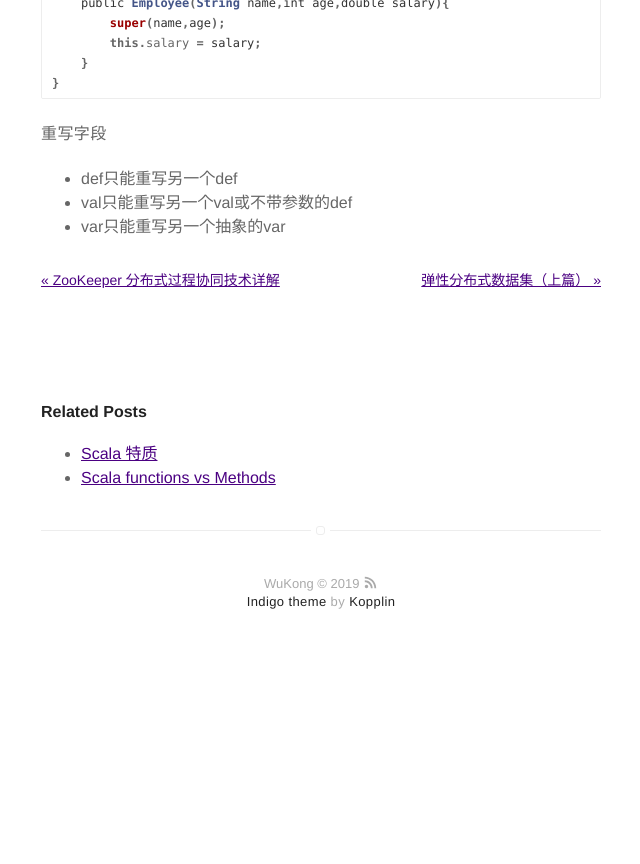
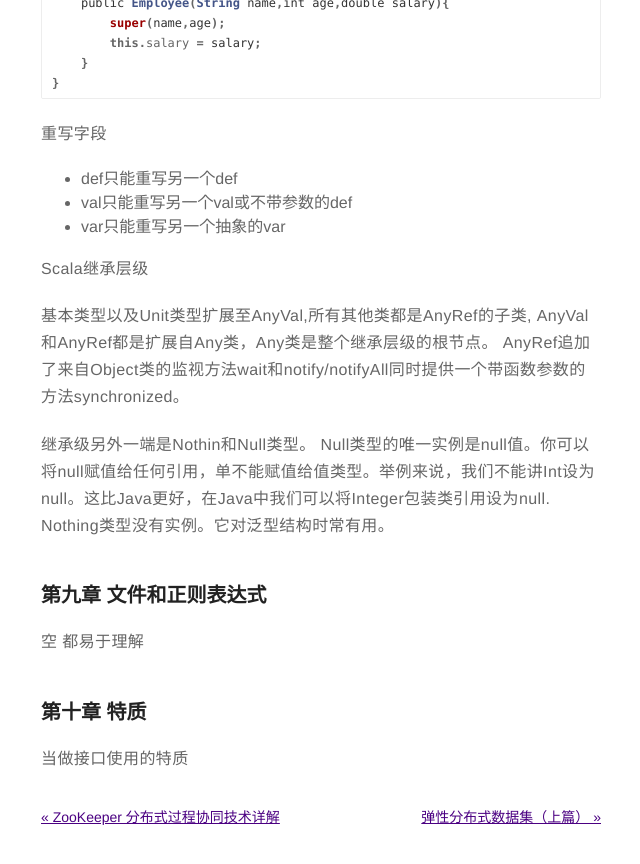
Before and after one commit to legend91325/legend91325.github.io, a Jekyll site: the page built from _posts/2019/2019-08-16-markdown-Scala_learn_note_one.md, in a window 1280 px wide and 900 px high, scrolled down 8149 px. Shown: the top 864 px of the window, without its empty margins (319-959 px from the left). Built offline with Jekyll 4.4.1, drawn with Linux system fonts in a browser that asks for light colours; before the commit the page ends 8822 px from its top, so only the background shows below that.

Commit message:
update scala doc

```diff
--- a/_posts/2019/2019-08-16-markdown-Scala_learn_note_one.md
+++ b/_posts/2019/2019-08-16-markdown-Scala_learn_note_one.md
@@ -347,3 +347,21 @@ public class Employee extends Person {
 - def只能重写另一个def
 - val只能重写另一个val或不带参数的def
 - var只能重写另一个抽象的var
+
+
+Scala继承层级
+
+基本类型以及Unit类型扩展至AnyVal,所有其他类都是AnyRef的子类, AnyVal和AnyRef都是扩展自Any类，Any类是整个继承层级的根节点。
+AnyRef追加了来自Object类的监视方法wait和notify/notifyAll同时提供一个带函数参数的方法synchronized。
+
+继承级另外一端是Nothin和Null类型。
+Null类型的唯一实例是null值。你可以将null赋值给任何引用，单不能赋值给值类型。举例来说，我们不能讲Int设为null。这比Java更好，在Java中我们可以将Integer包装类引用设为null.
+Nothing类型没有实例。它对泛型结构时常有用。
+
+
+### 第九章 文件和正则表达式
+空 都易于理解
+
+### 第十章 特质
+
+当做接口使用的特质
```
